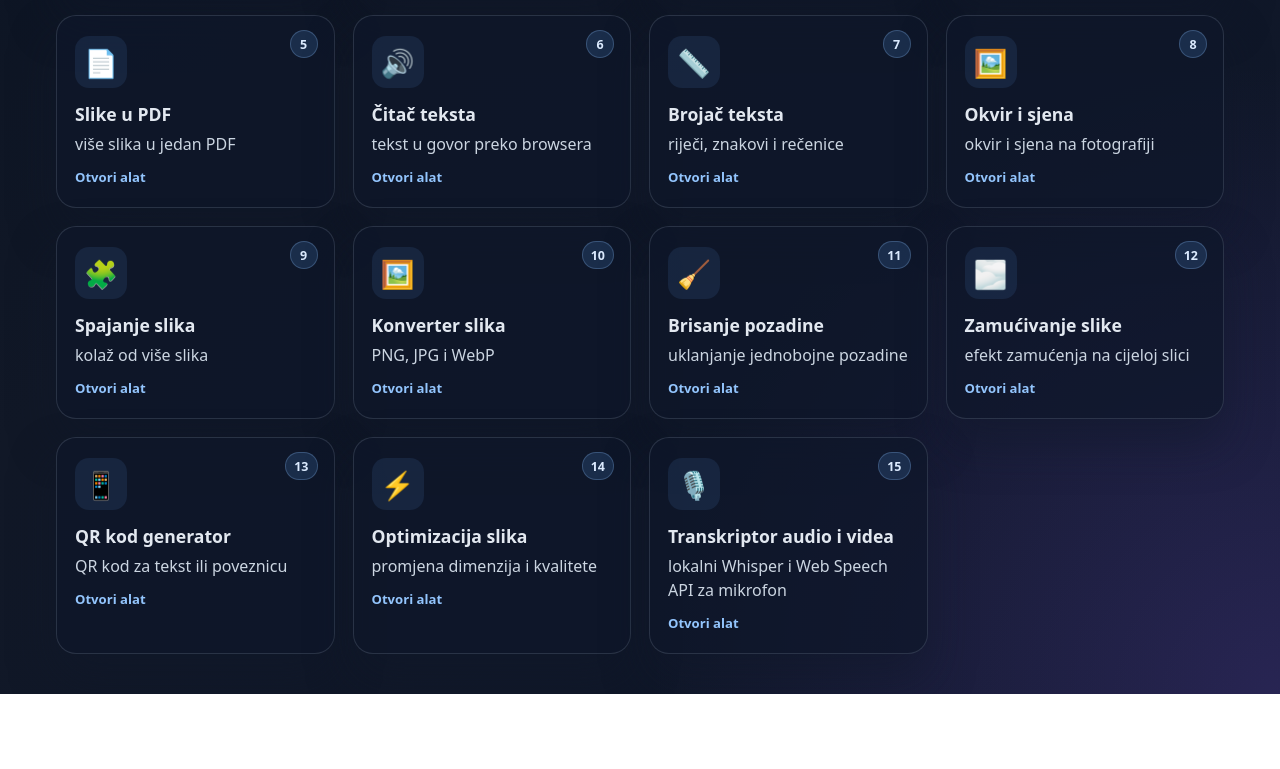
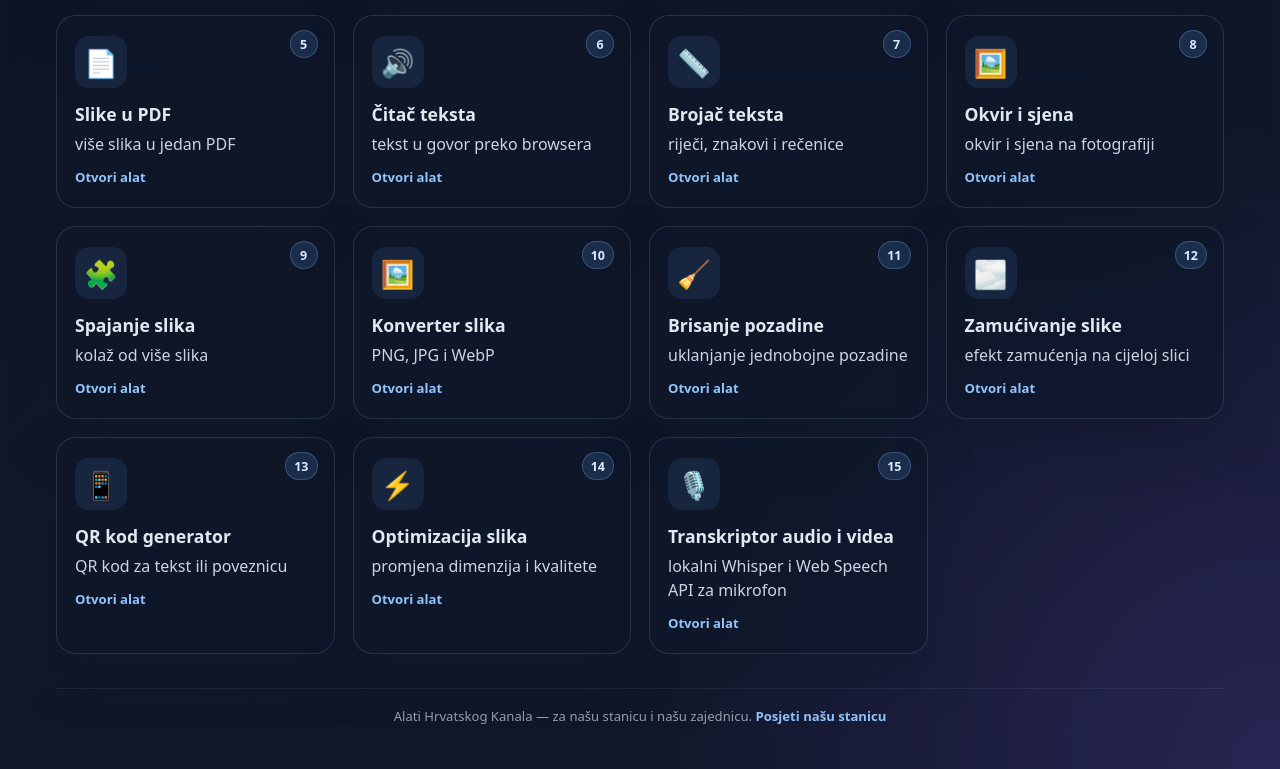
Before and after one commit to HrvatskiKanal/hrvatski-kanal-studio, a plain HTML site: page index.html in a window 1280 px wide. Shown: the part 807-1576 px from the top of the page. Before the commit the page ends 1501 px from the top, so only its background shows below. Drawn offline with Linux system fonts and the light colour scheme.

Commit message:
Add discreet Hrvatski Kanal tools link

```diff
--- a/index.html
+++ b/index.html
@@ -56,6 +56,13 @@
         <div id="toolGrid" class="tool-grid"></div>
       </section>
     </main>
+
+    <footer class="site-footer">
+      <p>
+        Alati Hrvatskog Kanala — za našu stanicu i našu zajednicu.
+        <a href="https://hrvatskikanal.com/alati" target="_blank" rel="noopener noreferrer">Posjeti našu stanicu</a>
+      </p>
+    </footer>
   </div>
 
   <script src="app.js"></script>
--- a/styles.css
+++ b/styles.css
@@ -268,6 +268,30 @@ body {
   line-height: 1.5;
 }
 
+.site-footer {
+  margin-top: 34px;
+  padding: 18px 8px 4px;
+  border-top: 1px solid rgba(148, 163, 184, 0.12);
+  text-align: center;
+}
+
+.site-footer p {
+  margin: 0;
+  color: rgba(203, 213, 225, 0.72);
+  font-size: 0.82rem;
+}
+
+.site-footer a {
+  color: #93c5fd;
+  font-weight: 700;
+  text-decoration: none;
+}
+
+.site-footer a:hover {
+  color: #bfdbfe;
+  text-decoration: underline;
+}
+
 .tool-open {
   display: inline-block;
   margin-top: 12px;
```
